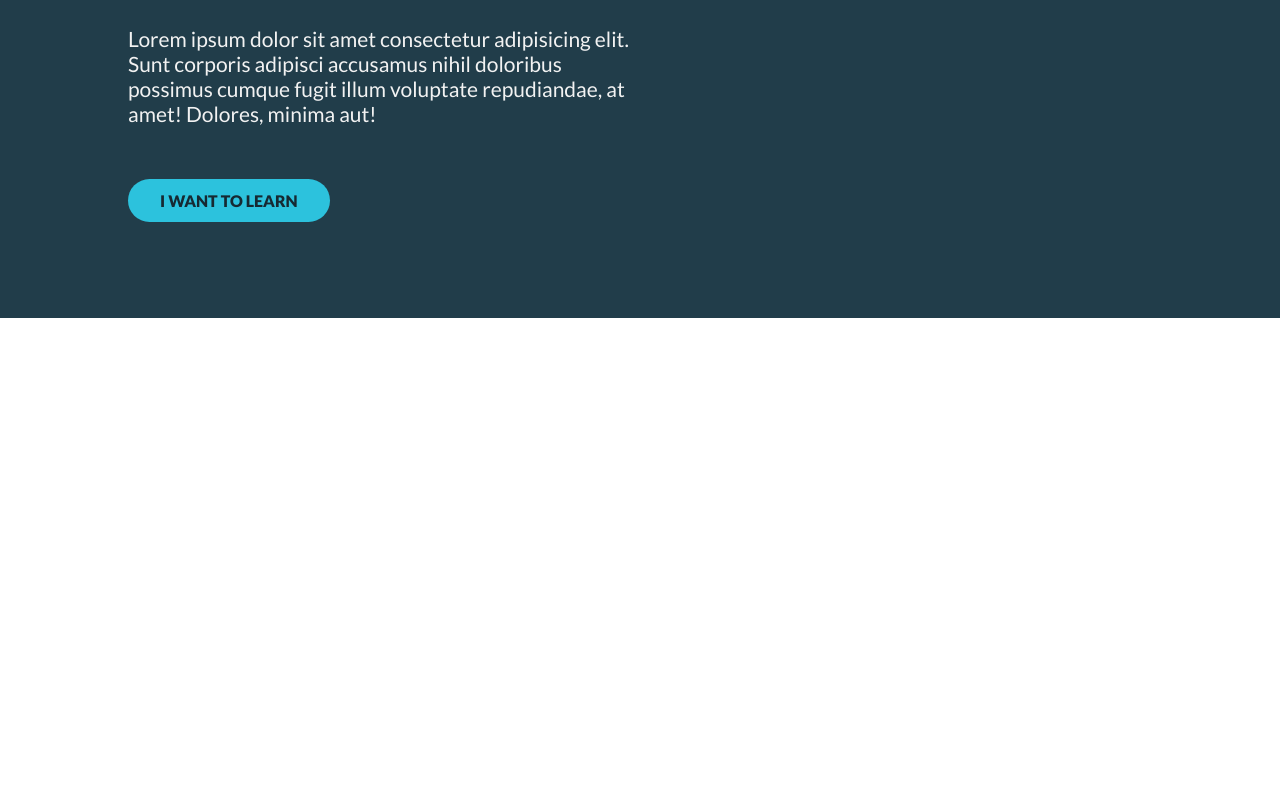
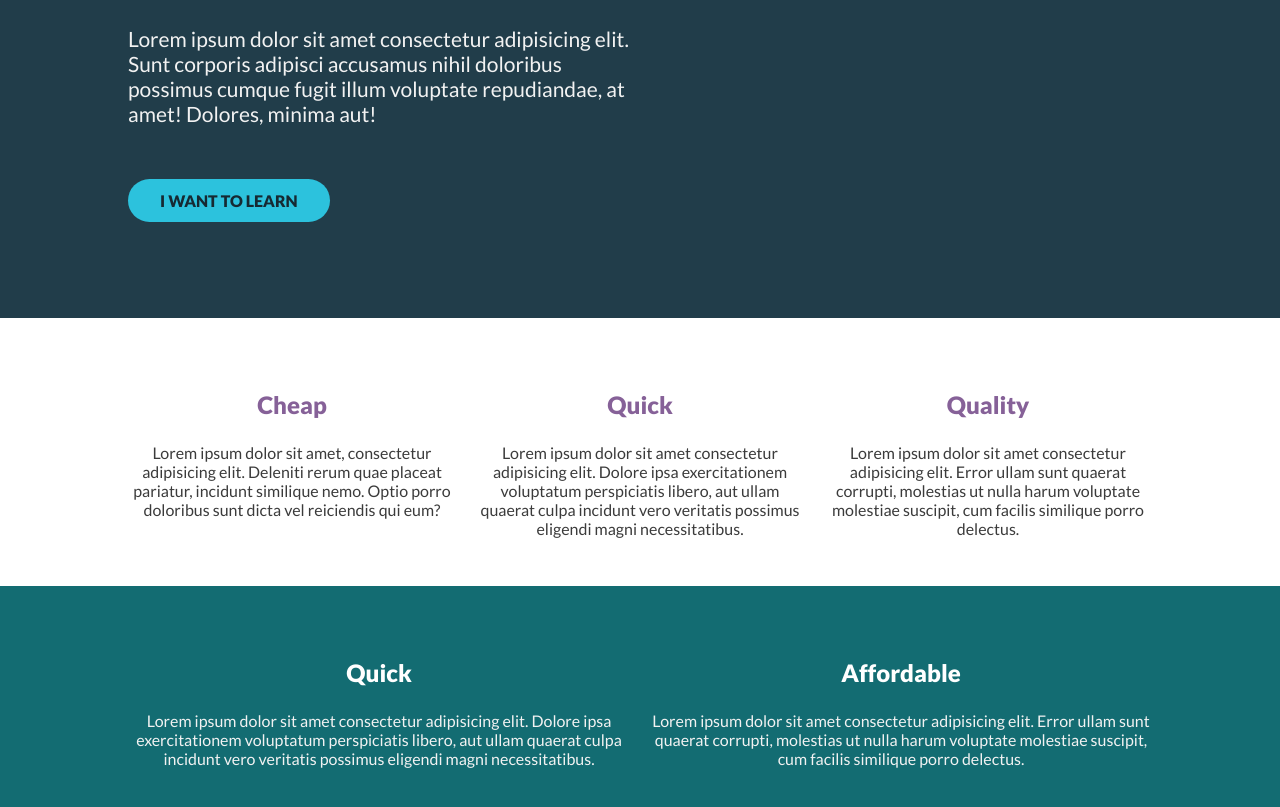
Before and after one commit to Haxikowy/21daysChallenge-RWD-byKP, a plain HTML site: page index.html in a window 1280 px wide. Shown: the part 289-1096 px from the top of the page. Before the commit the page ends 800 px from the top, so only its background shows below. Drawn offline with Linux system fonts and the light colour scheme.

Commit message:
Ended day8

```diff
--- a/index.html
+++ b/index.html
@@ -22,5 +22,57 @@
             </div>
          </div>
       </div>
+      <div class="feature">
+         <div class="container">
+            <div class="col">
+               <h2 class="col__title">Cheap</h2>
+               <p class="col__text">
+                  Lorem ipsum dolor sit amet, consectetur adipisicing elit.
+                  Deleniti rerum quae placeat pariatur, incidunt similique nemo.
+                  Optio porro doloribus sunt dicta vel reiciendis qui eum?
+               </p>
+            </div>
+            <div class="col">
+               <h2 class="col__title">Quick</h2>
+               <p class="col__text">
+                  Lorem ipsum dolor sit amet consectetur adipisicing elit.
+                  Dolore ipsa exercitationem voluptatum perspiciatis libero, aut
+                  ullam quaerat culpa incidunt vero veritatis possimus eligendi
+                  magni necessitatibus.
+               </p>
+            </div>
+            <div class="col">
+               <h2 class="col__title">Quality</h2>
+               <p class="col__text">
+                  Lorem ipsum dolor sit amet consectetur adipisicing elit. Error
+                  ullam sunt quaerat corrupti, molestias ut nulla harum
+                  voluptate molestiae suscipit, cum facilis similique porro
+                  delectus.
+               </p>
+            </div>
+         </div>
+      </div>
+      <div class="feature">
+         <div class="container">
+            <div class="col">
+               <h2 class="col__title">Quick</h2>
+               <p class="col__text">
+                  Lorem ipsum dolor sit amet consectetur adipisicing elit.
+                  Dolore ipsa exercitationem voluptatum perspiciatis libero, aut
+                  ullam quaerat culpa incidunt vero veritatis possimus eligendi
+                  magni necessitatibus.
+               </p>
+            </div>
+            <div class="col">
+               <h2 class="col__title">Affordable</h2>
+               <p class="col__text">
+                  Lorem ipsum dolor sit amet consectetur adipisicing elit. Error
+                  ullam sunt quaerat corrupti, molestias ut nulla harum
+                  voluptate molestiae suscipit, cum facilis similique porro
+                  delectus.
+               </p>
+            </div>
+         </div>
+      </div>
    </body>
 </html>
--- a/style.css
+++ b/style.css
@@ -9,12 +9,12 @@
 }
 :root {
    font-family: 'Lato', sans-serif;
-   color: white;
 }
 
 .hero {
    padding: 6em 0;
    background-color: hsl(199, 39%, 21%);
+   color: white;
 }
 .container {
    width: 80%;
@@ -53,6 +53,41 @@
    opacity: 0.75;
 }
 
+.feature {
+   padding: 3em 0;
+}
+
+.feature .container {
+   display: flex;
+}
+
+.col {
+   width: 100%;
+   text-align: center;
+}
+.col + .col {
+   margin-left: 1.25em;
+}
+.col__title {
+   padding: 1em 0;
+   color: hsl(280, 22%, 49%);
+   font-weight: 900;
+}
+.col__text {
+   color: hsl(0, 0%, 23%);
+}
+
+.feature + .feature {
+   background-color: #136c72;
+   color: white;
+}
+.feature + .feature .col__title {
+   color: hsl(0, 0%, 100%);
+}
+.feature + .feature .col__text {
+   color: hsl(0, 0%, 95%);
+}
+
 @media (max-width: 720px) {
    :root {
       font-size: 14px;
@@ -60,4 +95,10 @@
    .hero__text {
       width: 100%;
    }
+   .container {
+      flex-wrap: wrap;
+   }
+   .col + .col {
+      margin-left: 0;
+   }
 }
```
